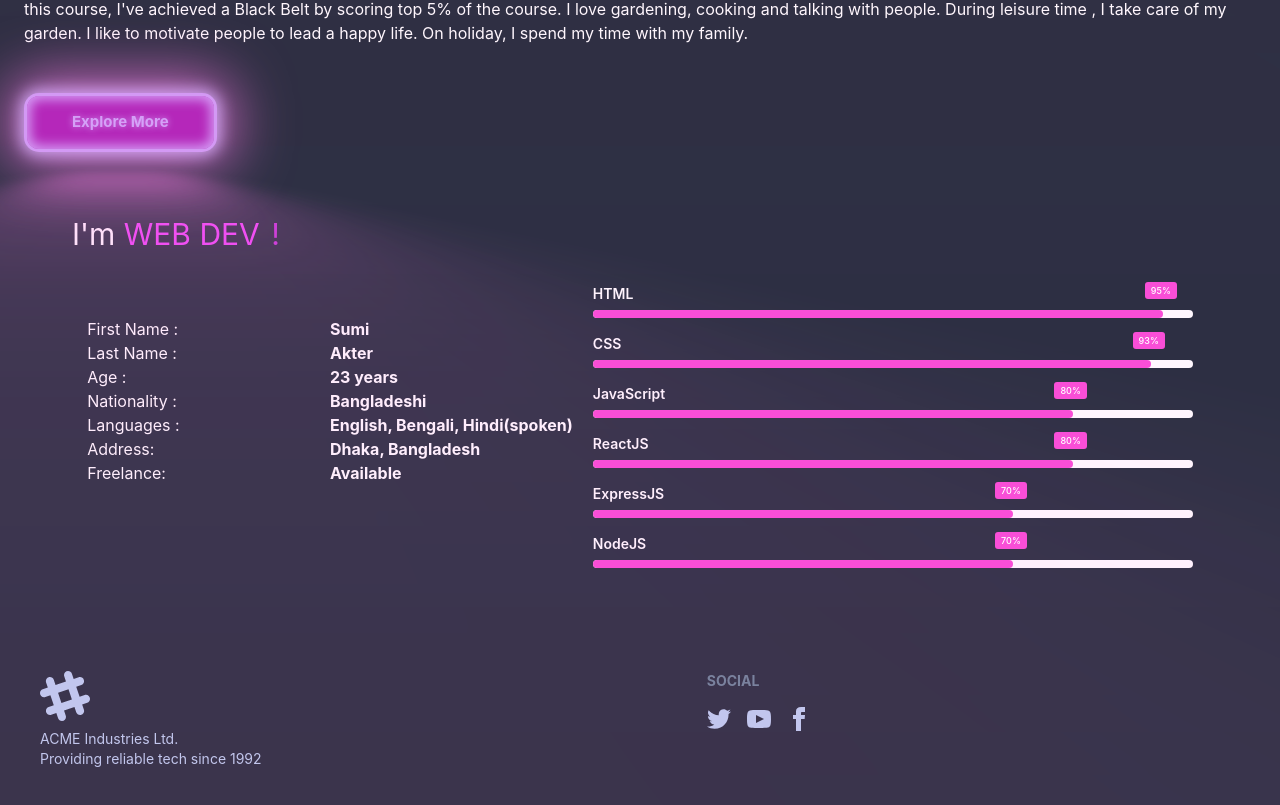
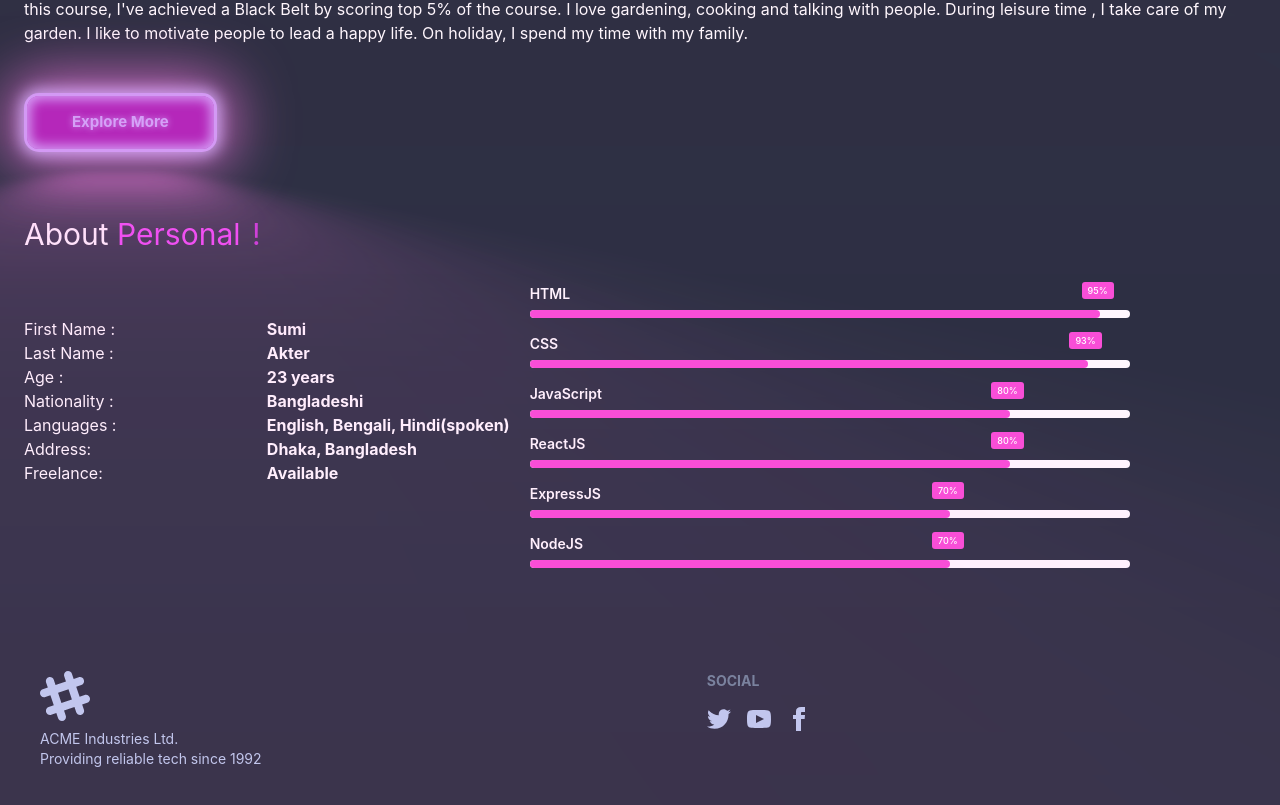
Before and after one commit to SumiAkter2/sumi-akter-personal-portfolio, a React (Create React App) app: page / in a window 1280 px wide. Shown: the part 1067-1872 px from the top of the page. Built offline with nearby package versions, Linux system fonts and the light colour scheme.

Commit message:
about done

```diff
--- a/src/Pages/Home/About.js
+++ b/src/Pages/Home/About.js
@@ -6,7 +6,7 @@ import { Typewriter } from "react-simple-typewriter";
 
 const About = () => {
   return (
-    <div className="px-6 text-white">
+    <div className="px-6 text-white ">
       <div className="pt-12">
         <small data-aos="fade-down">VISIT MY PORTFOLIO & HIRE ME</small>
         <h1
@@ -33,7 +33,7 @@ const About = () => {
           motivate people to lead a happy life. On holiday, I spend my time with
           my family.
         </p>
-        <div className="mt-12">
+        <div className="mt-6 lg:mt-12">
           <NavLink
             to="/portfolio"
             // data-aos="zoom-in-up" data-aos-duration="1000"
@@ -43,13 +43,13 @@ const About = () => {
         </div>
       </div>
       {/* ==================== */}
-      <div className="lg:p-12 p-6">
+      <div className="my-6 lg:my-12 ">
         <h3 className="text-3xl py-4">
-          I'm {}
+          About{" "}
           <span style={{ color: "#ec42f5" }}>
             {/* Style will be inherited from the parent element */}
             <Typewriter
-              words={["SUMI AKTER", " WEB DEVELOPER"]}
+              words={[" Personal Information"]}
               loop={20}
               cursor
               cursorStyle=" !"
@@ -59,7 +59,7 @@ const About = () => {
             />
           </span>
         </h3>
-        <div className="lg:flex justify-center items-center gap-x-5">
+        <div className="lg:flex lg:justify-start justify-center items-center gap-x-5">
           <ul className="grid grid-cols-2 pb-12 gap-0 ">
             <li>First Name : </li>
             <li className="font-bold">Sumi</li>
```
